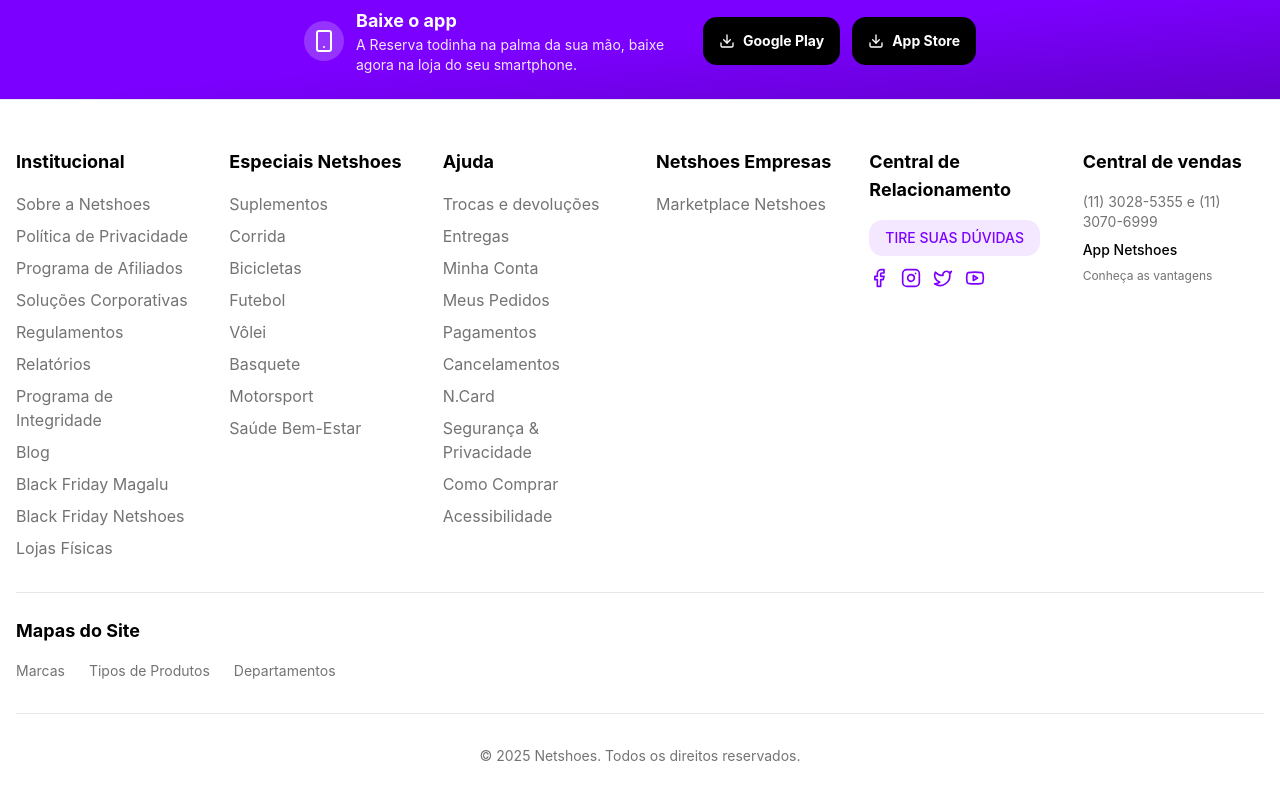
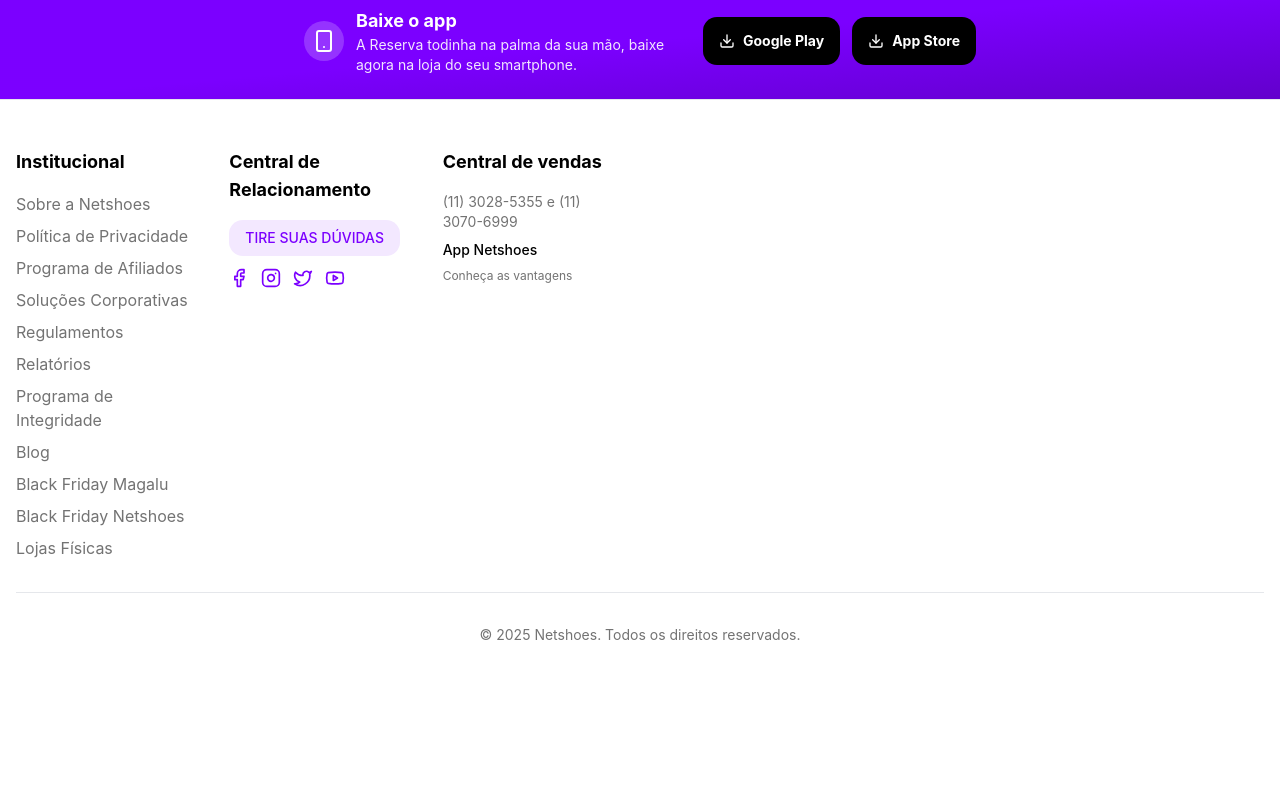
Before and after one commit to thimports/reserva-desconto-passarinho, a React (Vite) app: page / in a window 1280 px wide. Shown: the part 1005-1805 px from the top of the page. After the commit the page ends 1698 px from the top, so only its background shows below. Built offline with nearby package versions, Linux system fonts and the light colour scheme.

Commit message:
Visual edit in Lovable
Edited UI in Lovable

```diff
--- a/src/components/Footer.tsx
+++ b/src/components/Footer.tsx
@@ -22,44 +22,13 @@ export const Footer = () => {
           </div>
 
           {/* Especiais Netshoes */}
-          <div className="space-y-3 sm:space-y-4">
-            <h3 className="text-netshoes-black font-bold text-base sm:text-lg">Especiais Netshoes</h3>
-            <ul className="space-y-1.5 sm:space-y-2">
-              <li><a href="#" className="text-sm sm:text-base text-netshoes-gray hover:text-netshoes-purple transition-colors">Suplementos</a></li>
-              <li><a href="#" className="text-sm sm:text-base text-netshoes-gray hover:text-netshoes-purple transition-colors">Corrida</a></li>
-              <li><a href="#" className="text-sm sm:text-base text-netshoes-gray hover:text-netshoes-purple transition-colors">Bicicletas</a></li>
-              <li><a href="#" className="text-sm sm:text-base text-netshoes-gray hover:text-netshoes-purple transition-colors">Futebol</a></li>
-              <li><a href="#" className="text-sm sm:text-base text-netshoes-gray hover:text-netshoes-purple transition-colors">Vôlei</a></li>
-              <li><a href="#" className="text-sm sm:text-base text-netshoes-gray hover:text-netshoes-purple transition-colors">Basquete</a></li>
-              <li><a href="#" className="text-sm sm:text-base text-netshoes-gray hover:text-netshoes-purple transition-colors">Motorsport</a></li>
-              <li><a href="#" className="text-sm sm:text-base text-netshoes-gray hover:text-netshoes-purple transition-colors">Saúde Bem-Estar</a></li>
-            </ul>
-          </div>
+
 
           {/* Ajuda */}
-          <div className="space-y-3 sm:space-y-4">
-            <h3 className="text-netshoes-black font-bold text-base sm:text-lg">Ajuda</h3>
-            <ul className="space-y-1.5 sm:space-y-2">
-              <li><a href="#" className="text-sm sm:text-base text-netshoes-gray hover:text-netshoes-purple transition-colors">Trocas e devoluções</a></li>
-              <li><a href="#" className="text-sm sm:text-base text-netshoes-gray hover:text-netshoes-purple transition-colors">Entregas</a></li>
-              <li><a href="#" className="text-sm sm:text-base text-netshoes-gray hover:text-netshoes-purple transition-colors">Minha Conta</a></li>
-              <li><a href="#" className="text-sm sm:text-base text-netshoes-gray hover:text-netshoes-purple transition-colors">Meus Pedidos</a></li>
-              <li><a href="#" className="text-sm sm:text-base text-netshoes-gray hover:text-netshoes-purple transition-colors">Pagamentos</a></li>
-              <li><a href="#" className="text-sm sm:text-base text-netshoes-gray hover:text-netshoes-purple transition-colors">Cancelamentos</a></li>
-              <li><a href="#" className="text-sm sm:text-base text-netshoes-gray hover:text-netshoes-purple transition-colors">N.Card</a></li>
-              <li><a href="#" className="text-sm sm:text-base text-netshoes-gray hover:text-netshoes-purple transition-colors">Segurança & Privacidade</a></li>
-              <li><a href="#" className="text-sm sm:text-base text-netshoes-gray hover:text-netshoes-purple transition-colors">Como Comprar</a></li>
-              <li><a href="#" className="text-sm sm:text-base text-netshoes-gray hover:text-netshoes-purple transition-colors">Acessibilidade</a></li>
-            </ul>
-          </div>
+
 
           {/* Netshoes Empresas */}
-          <div className="space-y-3 sm:space-y-4">
-            <h3 className="text-netshoes-black font-bold text-base sm:text-lg">Netshoes Empresas</h3>
-            <ul className="space-y-1.5 sm:space-y-2">
-              <li><a href="#" className="text-sm sm:text-base text-netshoes-gray hover:text-netshoes-purple transition-colors">Marketplace Netshoes</a></li>
-            </ul>
-          </div>
+
 
           {/* Central de Relacionamento */}
           <div className="space-y-3 sm:space-y-4">
@@ -102,14 +71,7 @@ export const Footer = () => {
         </div>
 
         {/* Mapas do Site */}
-        <div className="mt-8 pt-6 border-t border-gray-200">
-          <h3 className="text-netshoes-black font-bold text-base sm:text-lg mb-4">Mapas do Site</h3>
-          <div className="flex flex-wrap gap-6">
-            <a href="#" className="text-sm text-netshoes-gray hover:text-netshoes-purple transition-colors">Marcas</a>
-            <a href="#" className="text-sm text-netshoes-gray hover:text-netshoes-purple transition-colors">Tipos de Produtos</a>
-            <a href="#" className="text-sm text-netshoes-gray hover:text-netshoes-purple transition-colors">Departamentos</a>
-          </div>
-        </div>
+
 
         {/* Copyright */}
         <div className="text-center mt-6 sm:mt-8 pt-6 sm:pt-8 border-t border-gray-200">
```
